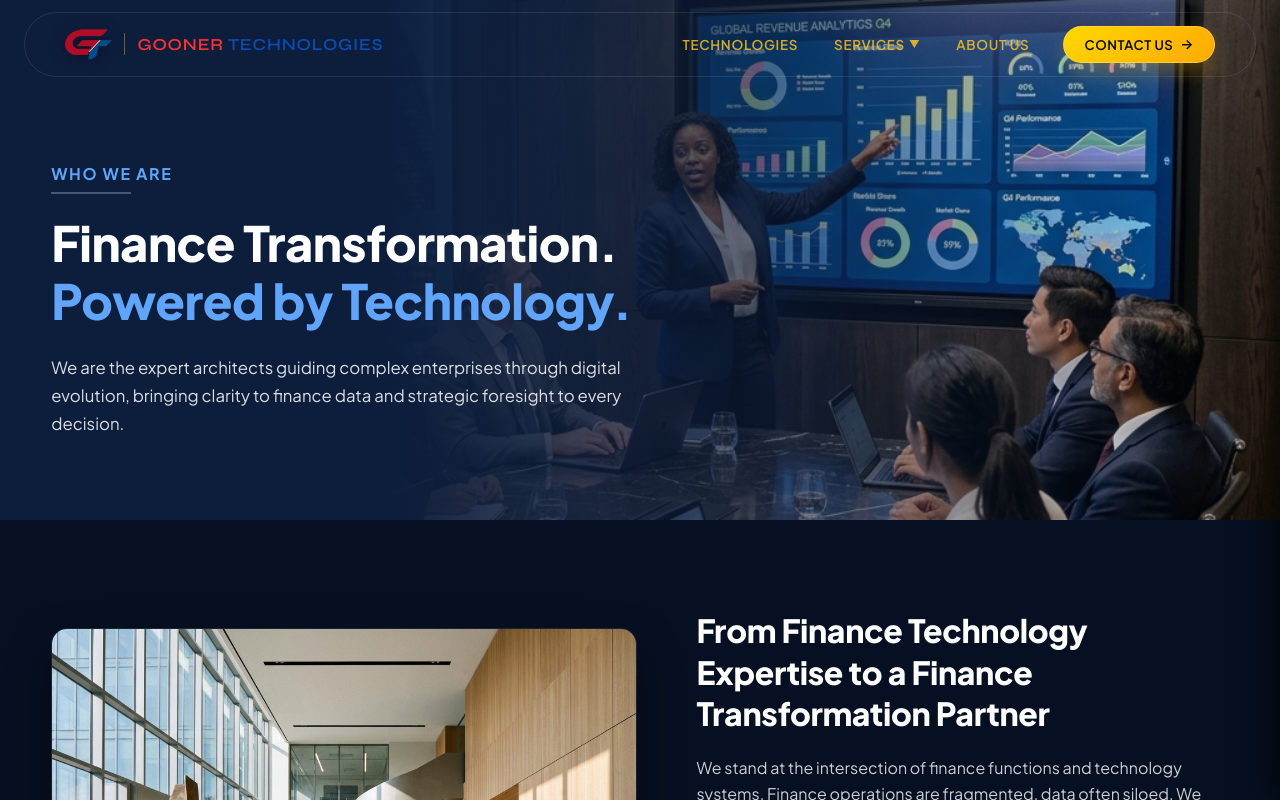
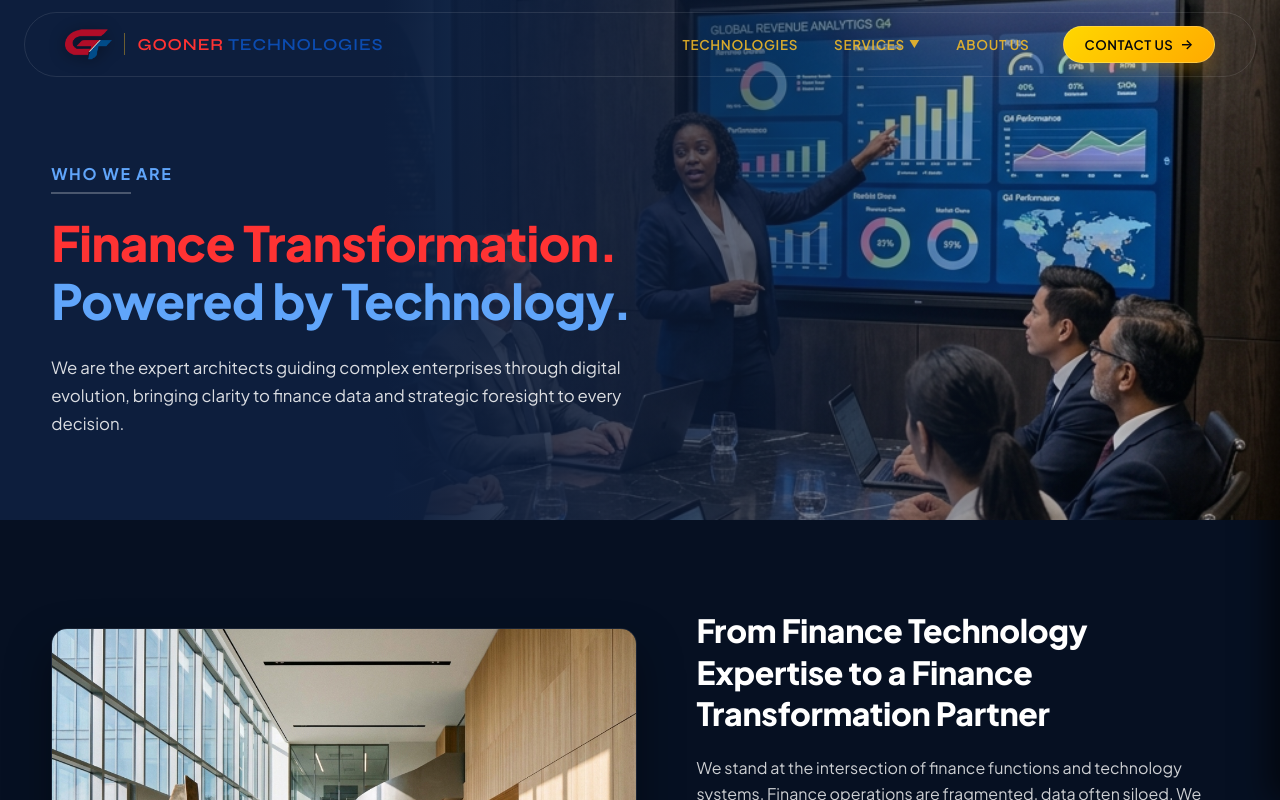
Before and after one commit to Harshit-1309/Gooner_tech, a React (Vite) app: page /about-us in a window 1280 px wide. Shown: the top 800 px of the page. Built offline with nearby package versions, Linux system fonts and the light colour scheme; the HTML template or start-up script is replaced by a standard one.

Commit message:
Color remaining subpage hero titles red

```diff
--- a/src/refinements.css
+++ b/src/refinements.css
@@ -1381,3 +1381,12 @@ span.brand__name--technologies,
 .picture-hero__title {
   color: #ff3333 !important;
 }
+
+/* =========================================================
+   ADDITIONAL SUBPAGES HERO TITLES RED TEXT
+   ========================================================= */
+.impl-hero__title,
+.managed-hero__title,
+.about-hero__title {
+  color: #ff3333 !important;
+}
```
Also changed, not shown: 1 other file (tests, documents, lock files or other folders).
